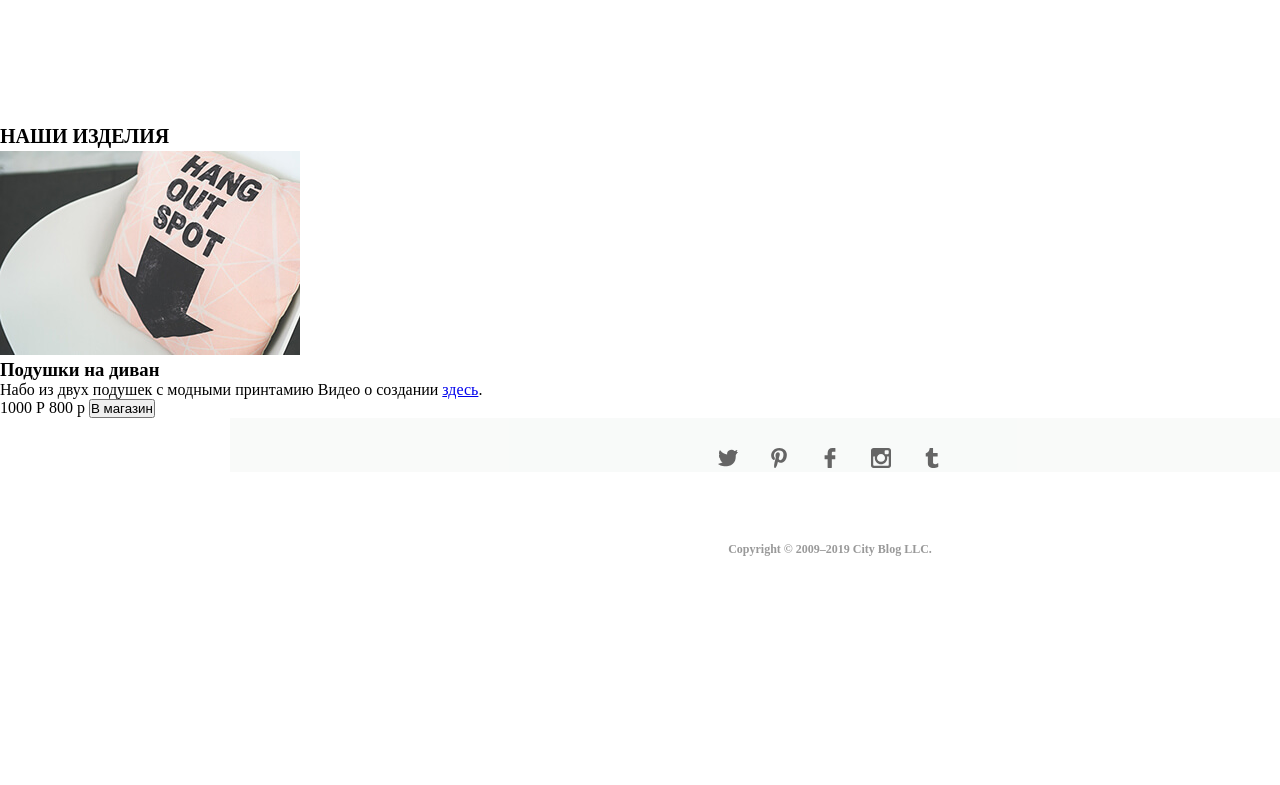
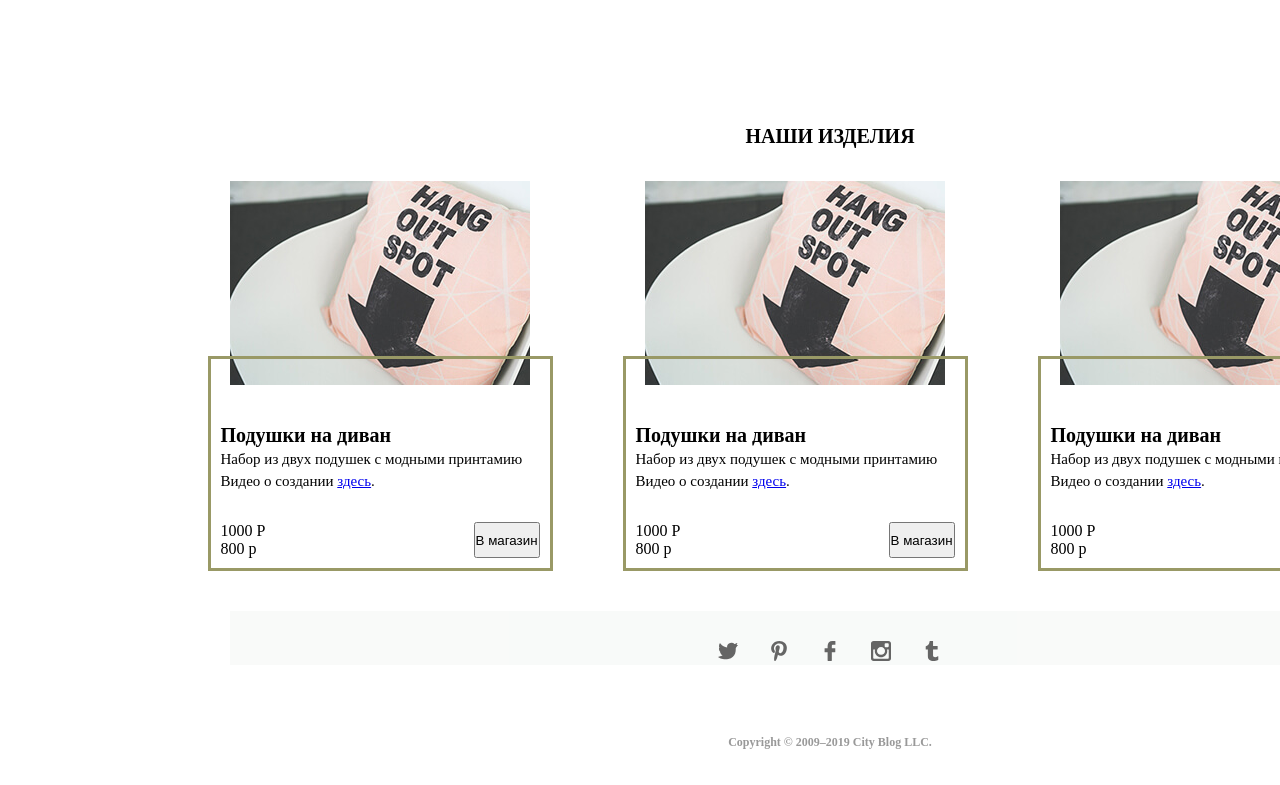
Before and after one commit to Ast8rix/2.Adaptive-and-mobile-layout-, a plain HTML site: page index.html in a window 1280 px wide. Shown: the part 2756-3541 px from the top of the page. Before the commit the page ends 3348 px from the top, so only its background shows below. Drawn offline with Linux system fonts and the light colour scheme.

Commit message:
Начал делать блок шоп

```diff
--- a/css/style.css
+++ b/css/style.css
@@ -572,10 +572,86 @@
 /*Block shop*/
 .shop {
   padding-top: 65px;
+  max-width: 1200px;
+  margin-left: auto;
+  margin-right: auto;
+}
+
+.shop__container {
+  max-width: 1170px;
+  margin-left: auto;
+  margin-right: auto;
+  display: flex;
+  flex-direction: column;
+  justify-content: center;
+  align-items: center;
+}
+
+.shop__cards {
+  padding-top: 30px;
+  display: flex;
+  justify-content: center;
+  align-items: center;
+}
+
+.shop__card {
+  width: 345px;
+  height: 265px;
+  margin-right: 70px;
+
+  position: relative;
+  display: inline-block;
+}
+
+.shop__item {
+  width: 300px;
+  margin-left: auto;
+  margin-right: auto;
+
+  display: block;
+}
+
+.shop__caption {
+  display: flex;
+  flex-direction: column;
+  justify-content: space-around;
+  max-width: 345px;
+  border: 3px solid #999966;
+
+  position: absolute;
+  top: 175px;
+  padding: 10px;
+  z-index: 1;
+}
+
+.shop__subtitle {
+  padding-top: 55px;
+  font-size: 20px;
+  font-weight: bold;
+  font-family: inherit;
+  line-height: 23.99px;
+}
+
+.shop__text {
+  font-size: 15px;
+  line-height: 22px;
+  font-weight: normal;
+  font-family: inherit;
+  padding-bottom: 30px;
+}
+
+.shop__price {
+  display: flex;
+  justify-content: space-between;
+}
+
+span {
+  display: block;
 }
 
 /*Block footer*/
 .footer {
+  padding-top: 165px;
   display: block;
 }
 
--- a/index.html
+++ b/index.html
@@ -367,15 +367,65 @@
               Подушки на диван
             </h3>
             <p class="shop__text">
-              Набо из двух подушек с модными принтамию Видео о создании <a href="#0">здесь</a>.
+              Набор из двух подушек с модными принтамию Видео о создании <a href="#0">здесь</a>.
             </p>
             <div class="shop__price">
-              <span>
+              <div>
+                  <span>
                 1000 Р
-              </span>
-              <span>
+                  </span>
+                  <span>
                 800 р
-              </span>
+                  </span>
+            </div>
+              <button>
+                В магазин
+              </button>
+            </div>
+          </div>
+        </div>
+        <div class="shop__card">
+          <img src="/images/shop-item-desk1.jpg" alt="" class="shop__item">
+          <div class="shop__caption">
+            <h3 class="shop__subtitle">
+              Подушки на диван
+            </h3>
+            <p class="shop__text">
+              Набор из двух подушек с модными принтамию Видео о создании <a href="#0">здесь</a>.
+            </p>
+            <div class="shop__price">
+              <div>
+                  <span>
+                1000 Р
+                  </span>
+                  <span>
+                800 р
+                  </span>
+            </div>
+              <button>
+                В магазин
+              </button>
+            </div>
+          </div>
+        </div>
+        <div class="shop__card">
+          <img src="/images/shop-item-desk1.jpg" alt="" class="shop__item">
+          <div class="shop__caption">
+            <h3 class="shop__subtitle">
+              Подушки на диван
+            </h3>
+            <p class="shop__text">
+              Набор из двух подушек с модными принтамию Видео о создании <a href="#0">здесь</a>.
+            </p>
+            <div class="shop__price">
+              <div>
+                  <span>
+                1000 Р
+                  </span>
+                  <span>
+                800 р
+                  </span>
+            </div>
               <button>
                 В магазин
               </button>
```
